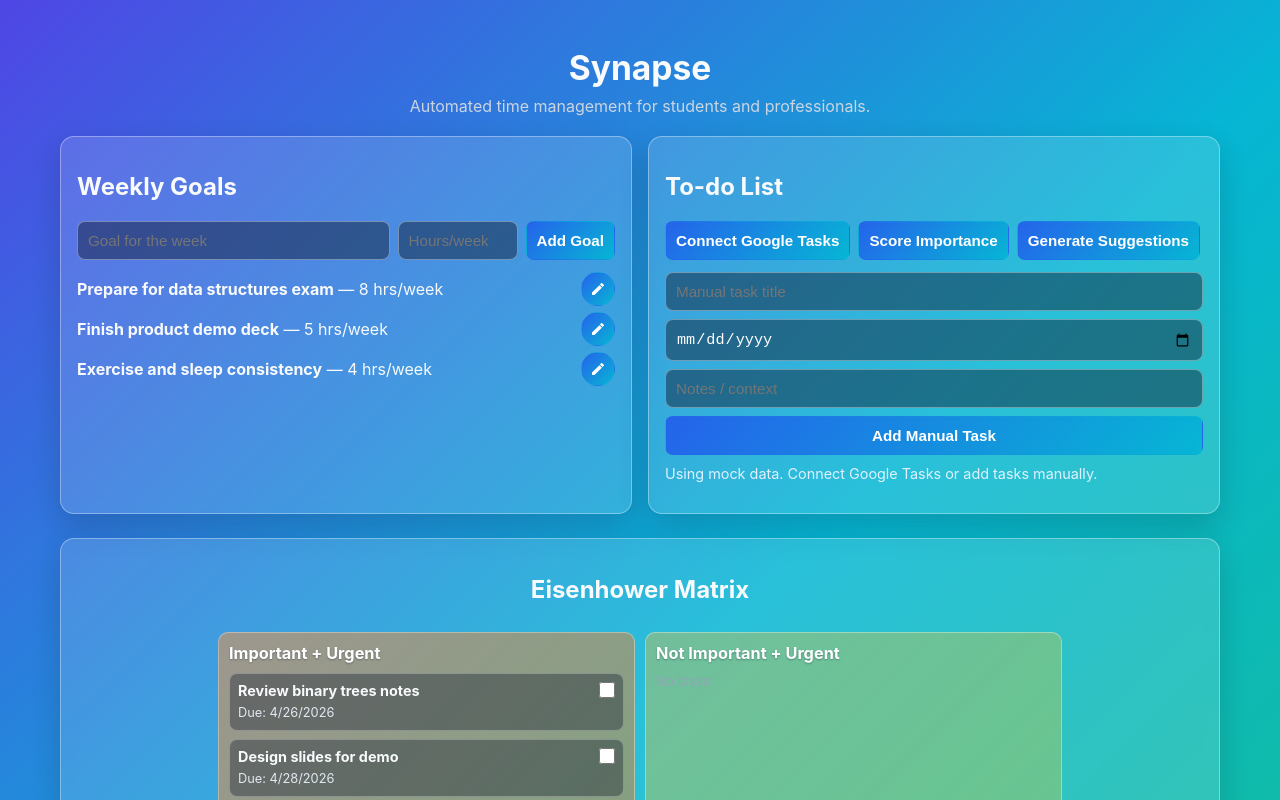
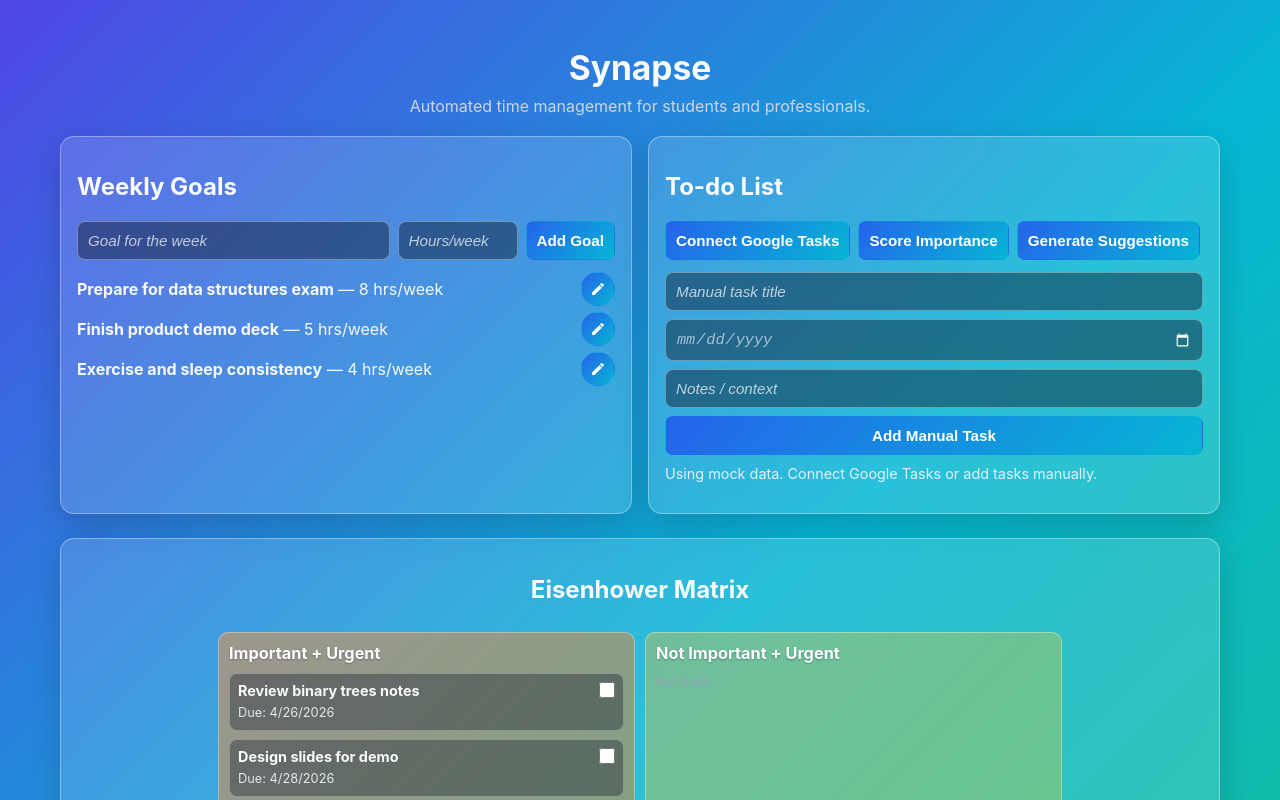
Before and after one commit to mxddi/Synapse3, a React (Create React App) app: page / in a window 1280 px wide. Shown: the top 800 px of the page. Built offline with nearby package versions, Linux system fonts and the light colour scheme.

Commit message:
Updated user input formatting

```diff
--- a/src/App.css
+++ b/src/App.css
@@ -66,10 +66,31 @@ button,
 textarea {
   border: 1px solid rgba(255, 255, 255, 0.35);
   background: rgba(15, 23, 42, 0.45);
-  color: #ffffff;
   border-radius: 8px;
   padding: 10px;
   font-size: 0.95rem;
+}
+
+input,
+textarea {
+  color: rgba(255, 255, 255, 0.6);
+  font-style: italic;
+}
+
+button {
+  color: #ffffff;
+}
+
+input::placeholder,
+textarea::placeholder {
+  color: #ffffff;
+  opacity: 0.7;
+}
+
+input[type="date"]::-webkit-calendar-picker-indicator {
+  filter: brightness(0) invert(1);
+  opacity: 1;
+  cursor: pointer;
 }
 
 button {
```
